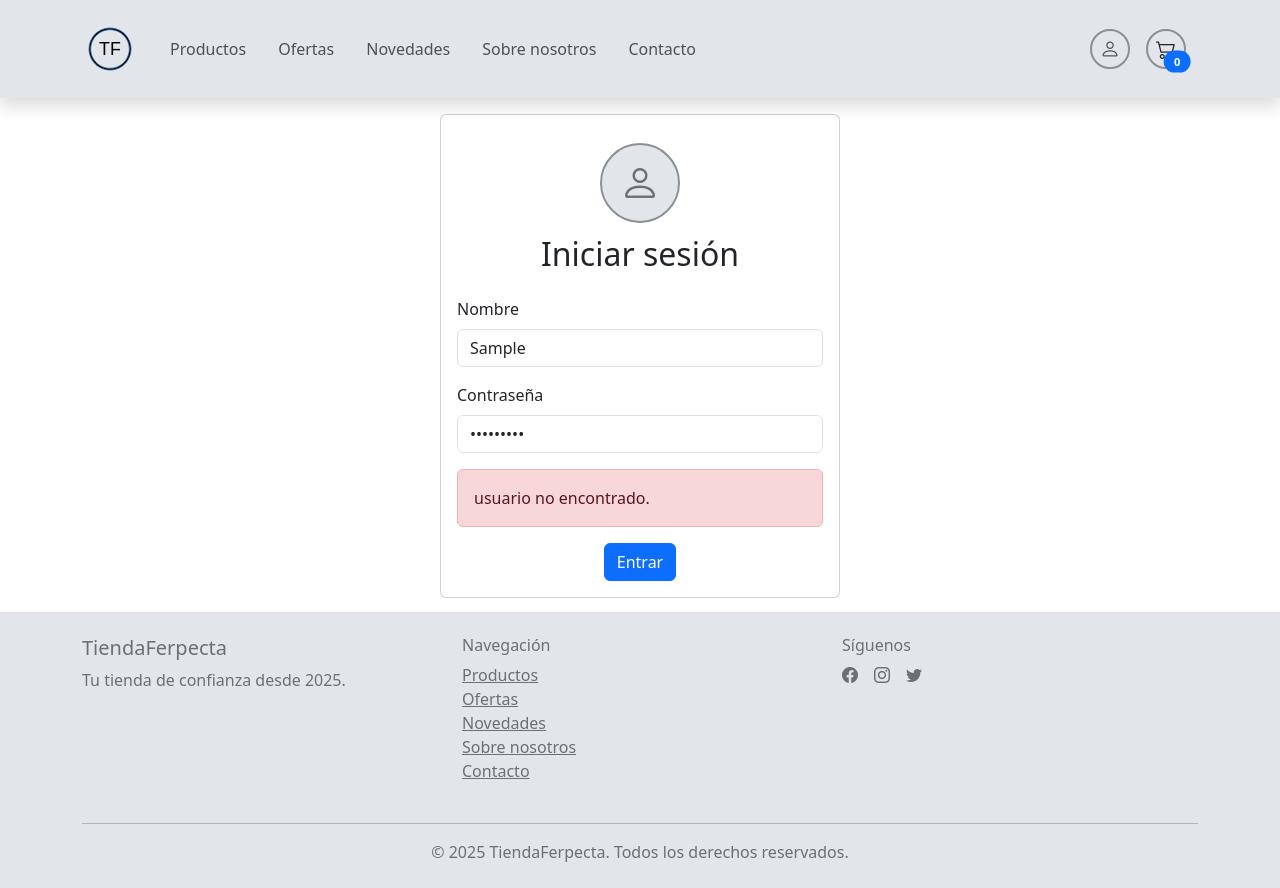
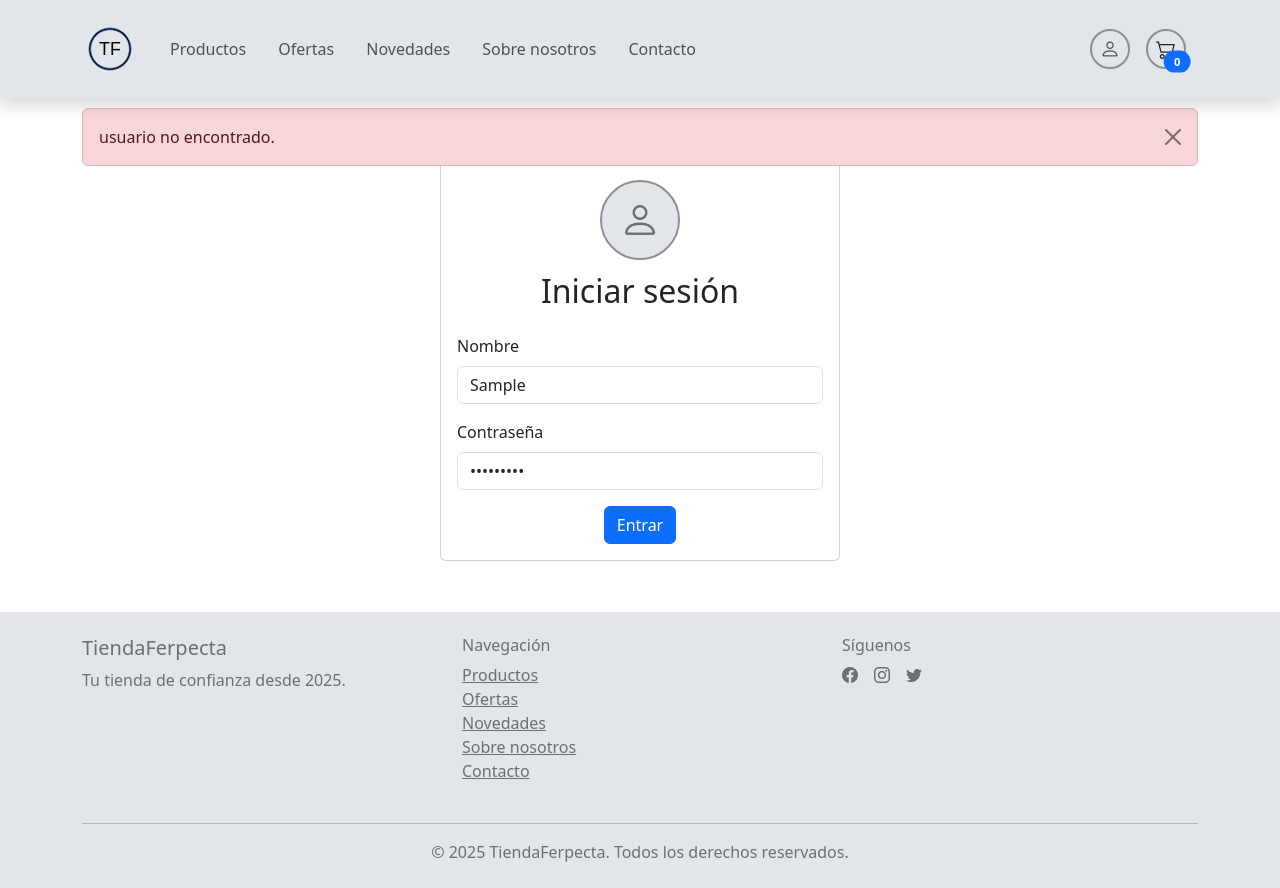
Before and after one commit to RafaelJoseCalderon/tt-react-pf, a React (Vite) app: page /login in a window 1280 px wide. Both pictures are taken after typing "Sample", "Sample123" into the empty fields and a click on the button "Entrar". Built offline with nearby package versions, Linux system fonts and the light colour scheme.

Commit message:
sistema de norificaciones

```diff
--- a/src/App.jsx
+++ b/src/App.jsx
@@ -1,11 +1,9 @@
-import { BrowserRouter, Route, Routes } from "react-router-dom";
-
-import CartProvider from "./context/cart_context";
-import AuthProvider from "./context/auth_context";
+import { Route, Routes } from "react-router-dom";
 
 import PrivateRute from "./components/private_route";
-import ScrollToTop from "./components/scroll_to_top";
 
+import Notification from "./components/notification";
+import LoadingOverlay from "./components/loading_overlay";
 import Header from "./components/header";
 import Footer from "./components/footer";
 
@@ -18,16 +16,13 @@ import About from "./pages/about";
 
 import Login from "./pages/login";
 import Admin from "./pages/admin";
+
 import NotFound from "./pages/not_found";
-import LoadingOverlay from "./components/loading_overlay";
 
 function App() {
-  return (
-    <AuthProvider>
-      <BrowserRouter future={{ v7_startTransition: true, v7_relativeSplatPath: true }}>
-        <ScrollToTop />
-        <CartProvider>
+  return (<>
     <Header />
+    <Notification />
     <main>
       <LoadingOverlay />
       <Routes>
@@ -65,11 +60,8 @@ function App() {
         <Route path="*" element={<NotFound />} />
       </Routes>
     </main>
-        </CartProvider>
     <Footer />
-      </BrowserRouter>
-    </AuthProvider>
-  );
+  </>);
 }
 
 export default App;
--- a/src/components/loading_overlay.jsx
+++ b/src/components/loading_overlay.jsx
@@ -1,5 +1,5 @@
 import { useState, useEffect } from "react";
-import { Spinner } from 'react-bootstrap';
+import { Spinner } from "react-bootstrap";
 import { useLoggingIn } from "../hooks/use_ logging_in";
 
 const LoadingOverlay = () => {
--- /dev/null
+++ b/src/components/notification.jsx
@@ -0,0 +1,40 @@
+import { useEffect, useState } from "react";
+import { Alert, Container } from "react-bootstrap";
+
+import { useNotification } from "../hooks/use_notification";
+
+const Notification = () => {
+  const [show, setShow] = useState(false);
+  const { notification } = useNotification();
+
+  useEffect(() => {
+    if (notification.message !== "") {
+      setShow(true);
+
+      const timeout = setTimeout(() => {
+        setShow(false);
+      }, 3000);
+
+      return () => clearTimeout(timeout);
+    }
+  }, [notification]);
+
+  if (!show) return null;
+
+  return (
+    <Container>
+      <div className="position-relative">
+        <Alert
+          variant={notification.type}
+          className="position-absolute w-100 z-3 mt-2"
+          onClose={() => setShow(false)}
+          dismissible
+        >
+          {notification.message}
+        </Alert>
+      </div>
+    </Container>
+  );
+};
+
+export default Notification;
--- /dev/null
+++ b/src/context/notification_context.jsx
@@ -0,0 +1,18 @@
+import { createContext, useState } from "react";
+
+export const NotifContext = createContext();
+
+const NotifProvider = ({ children }) => {
+  const [notification, setNotification] = useState({
+    type: "",
+    message: "",
+  });
+
+  return (
+    <NotifContext.Provider value={{ notification, setNotification }}>
+      {children}
+    </NotifContext.Provider>
+  );
+};
+
+export default NotifProvider;
--- /dev/null
+++ b/src/hooks/use_notification.jsx
@@ -0,0 +1,16 @@
+import { NotifContext } from "../context/notification_context";
+import { useContext } from "react";
+
+export const useNotification = () => {
+  const { notification, setNotification } = useContext(NotifContext);
+
+  const showNotification = ({ type, message }) => {
+    setNotification({ type, message });
+  };
+
+  const clearNotification = () => {
+    setNotification({ type: "", message: "" });
+  };
+
+  return { notification, showNotification, clearNotification };
+};
--- a/src/main.jsx
+++ b/src/main.jsx
@@ -1,14 +1,29 @@
 import { StrictMode } from "react";
 import { createRoot } from "react-dom/client";
+import { BrowserRouter } from "react-router-dom";
 
 import "bootstrap/dist/css/bootstrap.min.css";
 import "./assets/bootstrap-icons.min.css";
 import "./index.css";
 
+import CartProvider from "./context/cart_context";
+import AuthProvider from "./context/auth_context";
+import NotifProvider from "./context/notification_context.jsx";
+import ScrollToTop from "./components/scroll_to_top";
+
 import App from "./App.jsx";
 
 createRoot(document.getElementById("root")).render(
   <StrictMode>
-    <App />
+    <AuthProvider>
+      <BrowserRouter future={{ v7_startTransition: true, v7_relativeSplatPath: true }}>
+        <ScrollToTop />
+        <CartProvider>
+          <NotifProvider>
+            <App />
+          </NotifProvider>
+        </CartProvider>
+      </BrowserRouter>
+    </AuthProvider>
   </StrictMode>,
 );
--- a/src/pages/contact.jsx
+++ b/src/pages/contact.jsx
@@ -1,10 +1,10 @@
-import { useState } from "react";
-import { Container, Row, Col, Form, Button, Alert } from "react-bootstrap";
+import { Container, Row, Col, Form, Button } from "react-bootstrap";
 
+import { useNotification } from "../hooks/use_notification";
 import useForm from "../hooks/use_form";
 
 const Contact = () => {
-  const [submitted, setSubmitted] = useState(false);
+  const { showNotification } = useNotification();
   const form = useForm({
     initialValues: {
       name: "",
@@ -41,9 +41,10 @@ const Contact = () => {
       `);
 
       form.reset();
-      setSubmitted(true);
-    } else {
-      setSubmitted(false);
+      showNotification({
+        type: "success",
+        message: "¡Mensaje enviado con éxito!"
+      });
     }
   };
 
@@ -52,7 +53,6 @@ const Contact = () => {
       <Row className="justify-content-md-center">
         <Col>
           <h2 className="mb-4 text-center">Contáctanos</h2>
-          {submitted && <Alert variant="success">¡Mensaje enviado con éxito!</Alert>}
           <Form onSubmit={handleSubmit} noValidate>
             <Form.Group controlId="formName" className="mb-3">
               <Form.Label>Nombre</Form.Label>
--- a/src/pages/login.jsx
+++ b/src/pages/login.jsx
@@ -1,11 +1,11 @@
-import { useState } from "react";
-import { Container, Form, Button, Card, Alert } from "react-bootstrap";
+import { Container, Form, Button, Card } from "react-bootstrap";
 
 import { useAuth } from "../hooks/use_auth";
 import useForm from "../hooks/use_form";
+import { useNotification } from "../hooks/use_notification";
 
 const Login = () => {
-  const [error, setError] = useState("");
+  const { showNotification } = useNotification();
 
   const { login } = useAuth();
   const form = useForm({
@@ -37,7 +37,7 @@ const Login = () => {
       );
 
       if (!error) form.reset();
-      setError(error);
+      showNotification({ type: "danger", message: error });
     }
   };
 
@@ -78,8 +78,6 @@ const Login = () => {
             </Form.Control.Feedback>
           </Form.Group>
 
-          {error && <Alert variant="danger">{error}</Alert>}
-
           <div className="text-center">
             <Button variant="primary" type="submit">Entrar</Button>
           </div>
```
Lines whose indentation alone changed are shown as unchanged.
